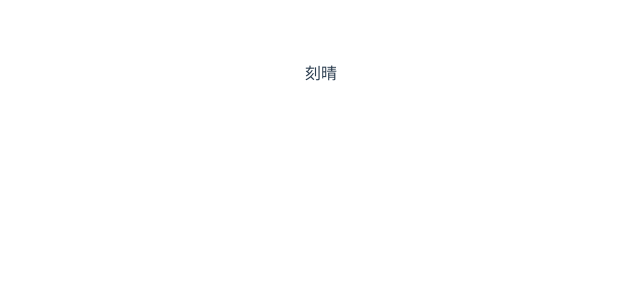
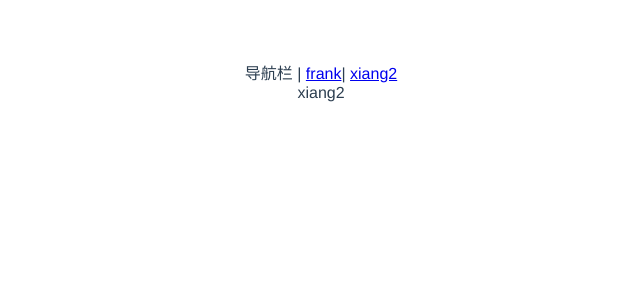
Before and after one commit to nwkami5010/vue3gulu-ui, a Vue app: page /#/xxx in a window 1280 px wide. Shown: the top 300 px of the page, without its empty margins (319-959 px from the left). Built offline with nearby package versions, Linux system fonts and the light colour scheme.

Commit message:
初始化vue-router

```diff
--- a/index.html
+++ b/index.html
@@ -8,6 +8,6 @@
 </head>
 <body>
   <div id="app"></div>
-  <script type="module" src="/src/main.js"></script>
+  <script type="module" src="/src/main.ts"></script>
 </body>
 </html>
--- a/src/App.vue
+++ b/src/App.vue
@@ -1,5 +1,8 @@
 <template>
-<xiang />
+  <div>导航栏 |
+  <router-link to="/">frank</router-link>|
+  <router-link to="/xxx">xiang2</router-link></div>
+<router-view />
 </template>
 
 <script>
@@ -7,8 +10,6 @@ import xiang from './components/xiang.vue'
 
 export default {
     name: 'App',
-    components: {
-        xiang
-    }
+
 }
 </script>
--- /dev/null
+++ b/src/components/xiang2.vue
@@ -0,0 +1,5 @@
+<template>
+    <div>
+        xiang2
+    </div>
+</template>
--- a/src/main.js
+++ /dev/null
@@ -1,5 +0,0 @@
-import { createApp } from 'vue'
-import App from './App.vue'
-import './index.css'
-
-createApp(App).mount('#app')
--- /dev/null
+++ b/src/main.ts
@@ -0,0 +1,17 @@
+import { createApp } from 'vue'
+import App from './App.vue'
+import './index.css'
+import {createWebHashHistory, createRouter} from 'vue-router'
+import xiang from './components/xiang.vue'
+import xiang2 from './components/xiang2.vue'
+const history = createWebHashHistory()
+const router = createRouter({
+    history:history,
+    routes:[
+        {path:'/',component:xiang},
+        {path:'/xxx',component:xiang2}
+    ]
+})
+const app = createApp(App)
+app.use(router)
+app.mount('#app')
--- /dev/null
+++ b/src/shims-vue.d.ts
@@ -0,0 +1,5 @@
+declare module '*.vue'{
+    import {Component} from 'vue'
+    const component:Component
+    export default component
+}
```
Also changed, not shown: package.json (+4 -3 lines), 1 other file (tests, documents, lock files or other folders).
